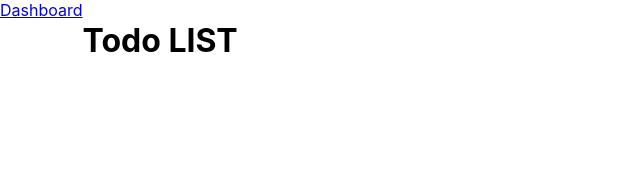
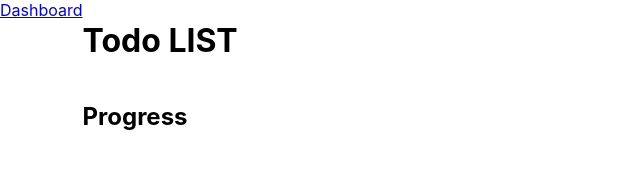
Before and after one commit to An1mus/merntodo, a React (Create React App) app: page /#/categories in a window 1280 px wide. Shown: the top 192 px of the page, without its empty margins (0-640 px from the left). Built offline with nearby package versions, Linux system fonts and the light colour scheme.

Commit message:
Categories route and component

```diff
--- a/src/components/App.tsx
+++ b/src/components/App.tsx
@@ -5,6 +5,7 @@ import Header from './common/Header/';
 import Nav from './common/Nav/'
 import Todo from './Todo';
 import Progress from './Progress';
+import Categories from './Categories';
 
 const App: React.FC = () => {
     return (
@@ -16,6 +17,7 @@ const App: React.FC = () => {
                     <Switch>
                         <Route exact path={'/'} component={Todo} />
                         <Route path={'/progress'} component={Progress}/>
+                        <Route path={'/categories'} component={Categories}/>
                     </Switch>
                 </div>
             </div>
--- /dev/null
+++ b/src/components/Categories/index.tsx
@@ -0,0 +1,11 @@
+import React from 'react';
+
+const Categories: React.FC = () => {
+    return (
+        <>
+            <h2>Progress</h2>
+        </>
+    )
+};
+
+export default Categories;
```
